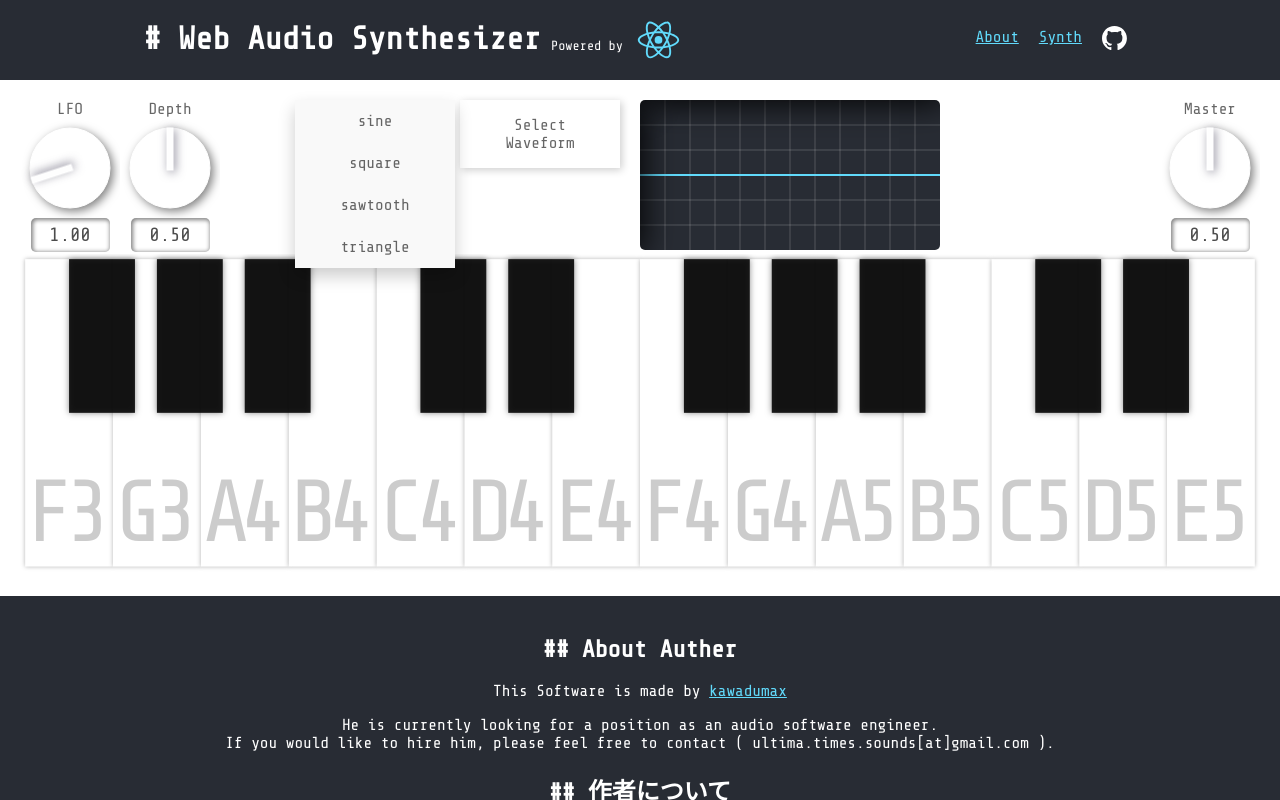
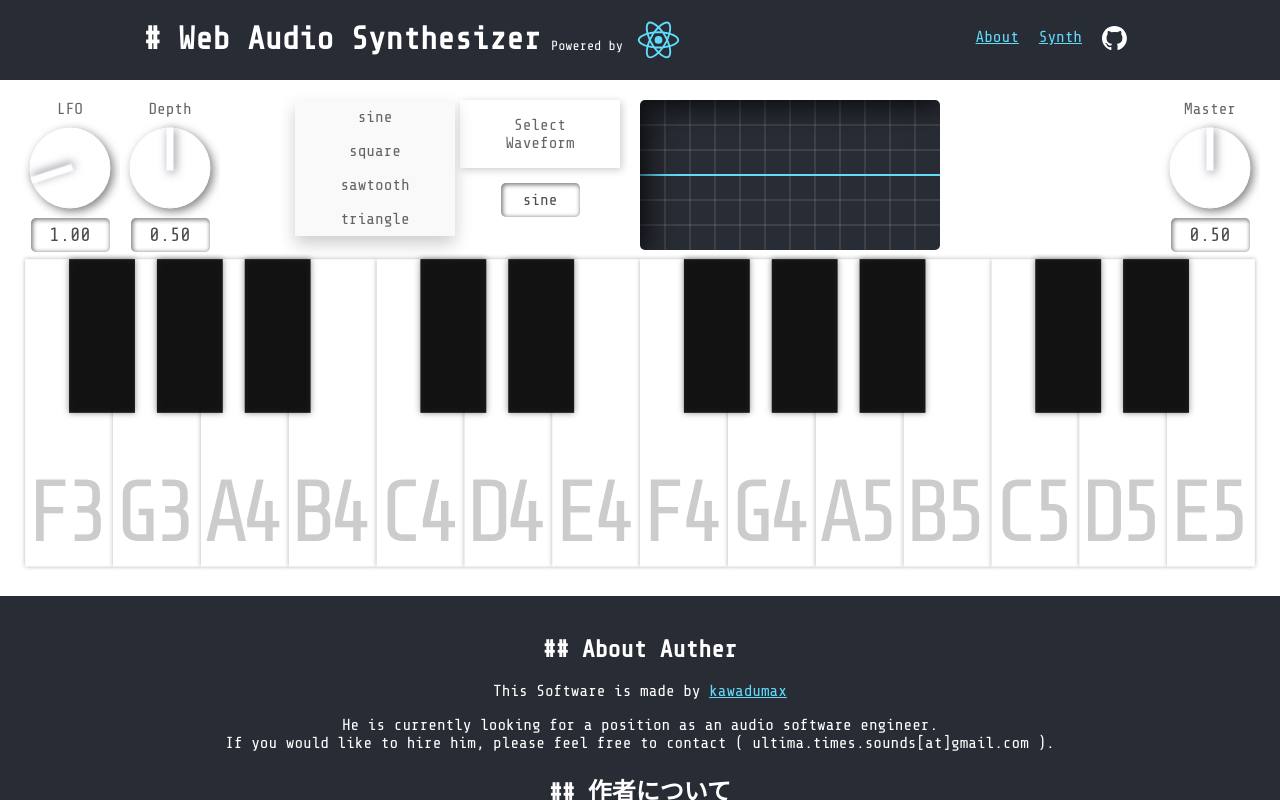
Before and after one commit to kawadumax/WebAudioSynthesizer, a React (Create React App) app: page / in a window 1280 px wide. Both pictures are taken after a click on the button "Select Waveform". Shown: the top 800 px of the page. Built offline with nearby package versions, Linux system fonts and the light colour scheme.

Commit message:
WaveFormSelectorの表示機構作成

```diff
--- a/src/components/controls/WaveFormSelector.tsx
+++ b/src/components/controls/WaveFormSelector.tsx
@@ -1,14 +1,22 @@
 // 他のコンポーネントまたはページで
 
-import React from 'react';
+import React, { useState } from 'react';
 import Dropdown from '@parts/Dropdown';
+import Display from '@parts/Display';
+import styles from "@styles/WaveFormSelector.module.scss";
 
 const options = ["sine", "square", "sawtooth", "triangle"];
 
 const WaveFormSelector: React.FC = () => {
+    const [value, setValue] = useState(options[0]);
+    const changeHandler = (option: string) => {
+        setValue(option);
+    }
+
     return (
-        <div>
-            <Dropdown options={options} />
+        <div className={styles.WaveFormSelector}>
+            <Dropdown options={options} onChange={changeHandler} />
+            <Display parameter={value}></Display>
         </div>
     );
 };
--- a/src/components/parts/Display.tsx
+++ b/src/components/parts/Display.tsx
@@ -1,11 +1,27 @@
 import "@styles/Display.scss";
+import { stringify } from "querystring";
 
 interface Props {
-  parameter: number;
+  parameter: number | string;
 }
 
 const Display = ({ parameter }: Props) => {
-  return <p className="parameter-display">{parameter.toFixed(2)}</p>;
+  let displayValue: string = "";
+  let parameterType: string = typeof parameter;
+
+  switch (typeof parameter) {
+    case 'string':
+      displayValue = parameter;
+      break;
+    case 'number':
+      displayValue = parameter.toFixed(2);
+      break;
+    default:
+      break;
+  }
+
+
+  return <p className={"parameter-display " + parameterType}>{displayValue}</p>;
 };
 
 export default Display;
--- a/src/components/parts/Dropdown.tsx
+++ b/src/components/parts/Dropdown.tsx
@@ -1,15 +1,28 @@
 // src/components/Dropdown.tsx
 
-import React, { useState } from 'react';
+import React, { useState, useEffect, LiHTMLAttributes } from 'react';
 import '@styles/Dropdown.scss';
 
 interface Props {
     options: string[];
+    onChange: (value: string) => void;
 }
 
-const Dropdown: React.FC<Props> = ({ options }) => {
+const Dropdown: React.FC<Props> = ({
+    options,
+    onChange
+}) => {
     const [isOpen, setIsOpen] = useState(false);
     const toggleDropdown = () => setIsOpen(!isOpen);
+    const [value, setValue] = useState(options[0]);
+
+    useEffect(() => {
+        onChange(value);
+    }, [value]);
+
+    const selectOptionHandler = (e: React.MouseEvent<HTMLLIElement>) => {
+        setValue(e.currentTarget.getAttribute("data-value") as string);
+    }
 
     return (
         <div className="dropdown">
@@ -19,7 +32,7 @@ const Dropdown: React.FC<Props> = ({ options }) => {
             {isOpen && (
                 <ul className="dropdown-menu">
                     {options.map((option, index) => (
-                        <li key={index} className="dropdown-item">
+                        <li key={index} data-value={option} className="dropdown-item" onClick={selectOptionHandler}>
                             {option}
                         </li>
                     ))}
--- a/src/styles/Display.scss
+++ b/src/styles/Display.scss
@@ -11,6 +11,13 @@
   color: rgba(0, 0, 0, 0.7);
   border-radius: 5px;
   font-family: "Share Tech Mono", monospace;
-  font-size: larger;
   box-shadow: 1px 1px 4px 1px rgba(0, 0, 0, 0.5) inset;
+
+  &.number{
+    font-size: larger;
+  }
+
+  &.string{
+    font-size: medium;
+  }
 }
--- a/src/styles/Dropdown.scss
+++ b/src/styles/Dropdown.scss
@@ -34,7 +34,7 @@
   }
 
   .dropdown-item {
-    padding: 12px 16px;
+    padding: 8px 14px;
     cursor: pointer;
     &:hover {
       background-color: #ddd;
--- /dev/null
+++ b/src/styles/WaveFormSelector.module.scss
@@ -0,0 +1,5 @@
+.WaveFormSelector{
+    p{
+        margin:15px auto;
+    }
+}
```
